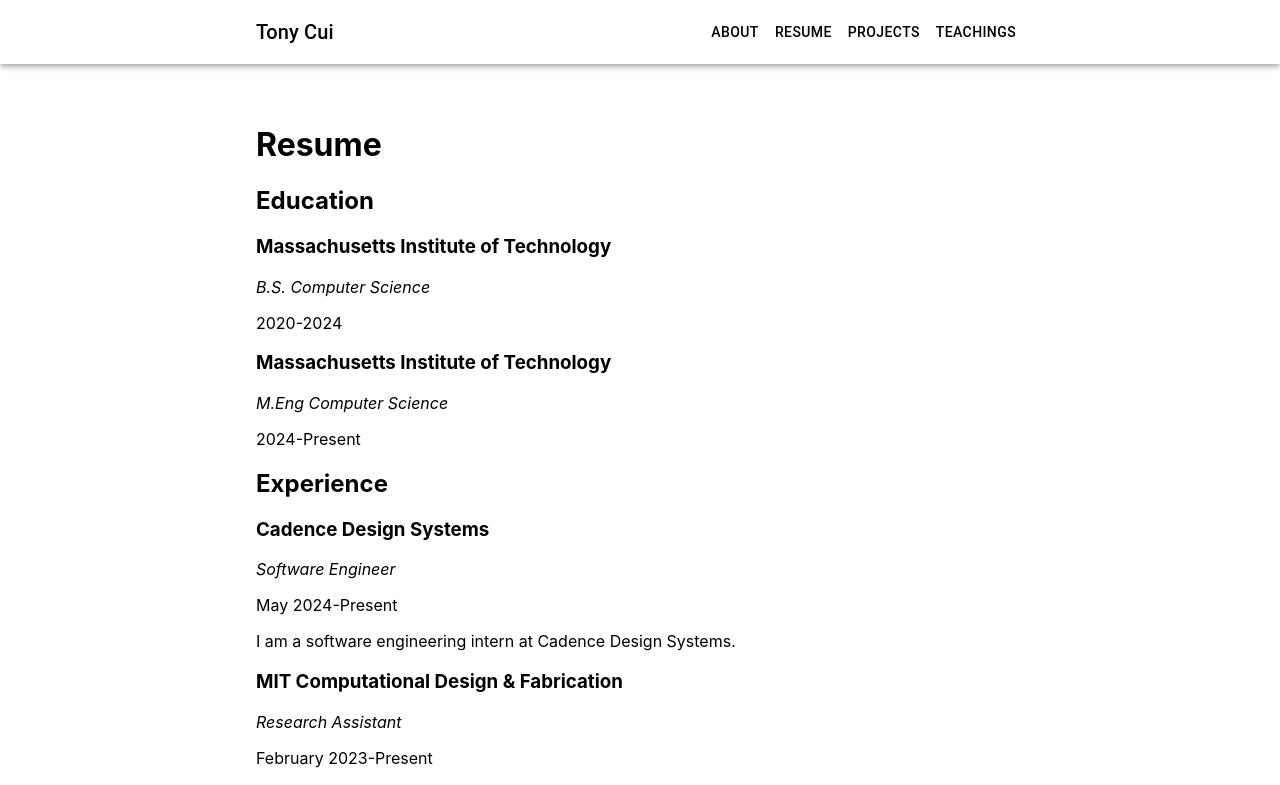
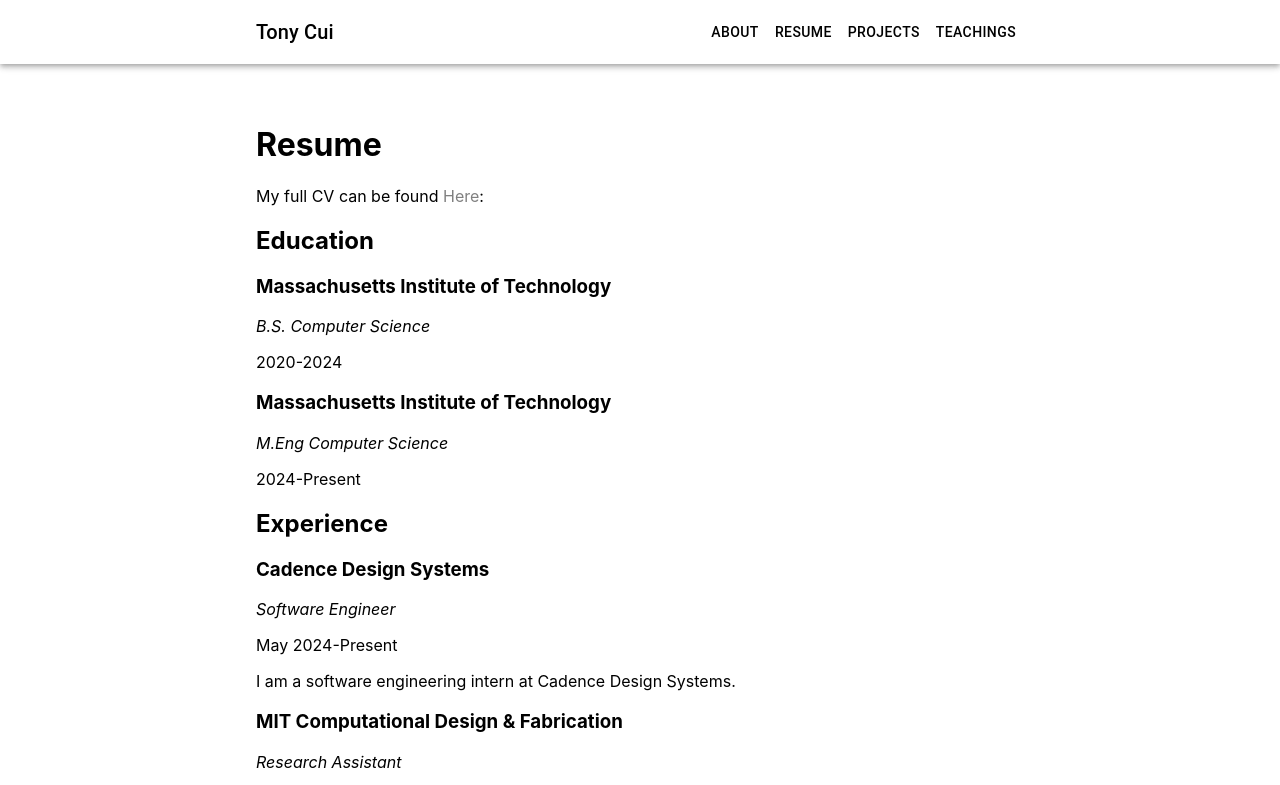
Before and after one commit to tcui37/tcui37.github.io, a React (Create React App) app: page /resume in a window 1280 px wide. Shown: the top 785 px of the page. Built offline with nearby package versions, Linux system fonts and the light colour scheme.

Commit message:
correction

```diff
--- a/src/pages/Resume.tsx
+++ b/src/pages/Resume.tsx
@@ -50,6 +50,7 @@
     return (
         <div>
             <h1>Resume</h1>
+            My full CV can be found <a href='https://www.dropbox.com/scl/fi/qvs2mru4w8k05v8dnrb44/Tony-Cui-CV.pdf?rlkey=1mmb0uf2e5cxiw7luod5txpwk&st=lt8ernvk&dl=0'>Here</a>:
             <h2>Education</h2>
                 {experiences.education.map((education) => (
                     <>
--- a/src/pages/Teachings.tsx
+++ b/src/pages/Teachings.tsx
@@ -13,7 +13,7 @@
     {
         "title": "Instructor & Cirriculum Developer",
         "organization": "MIT Global Teaching Labs: Israel & Siraj Digital Tent",
-        "date": "January 2023",
+        "date": "January 2022",
         "description": "Our team of 5 pioneered the first iteration of GTL Israel's Digital Tent program, a 4-week program that introduces a class of 20 high school sophomores across 7 villages in the Negev to computer science. We utilized the principle of backwards design to develope 4 weeks of computer science cirriculum, including python fundamentals, hardware and circuitry, and web development. We had developed lesson plans, test cases, homework assignments, and projects of varying difficulty from scratch, and had lots of fun teaching and mentoring the kids! ❤️ ",
         "img": Tent,
     },
```
